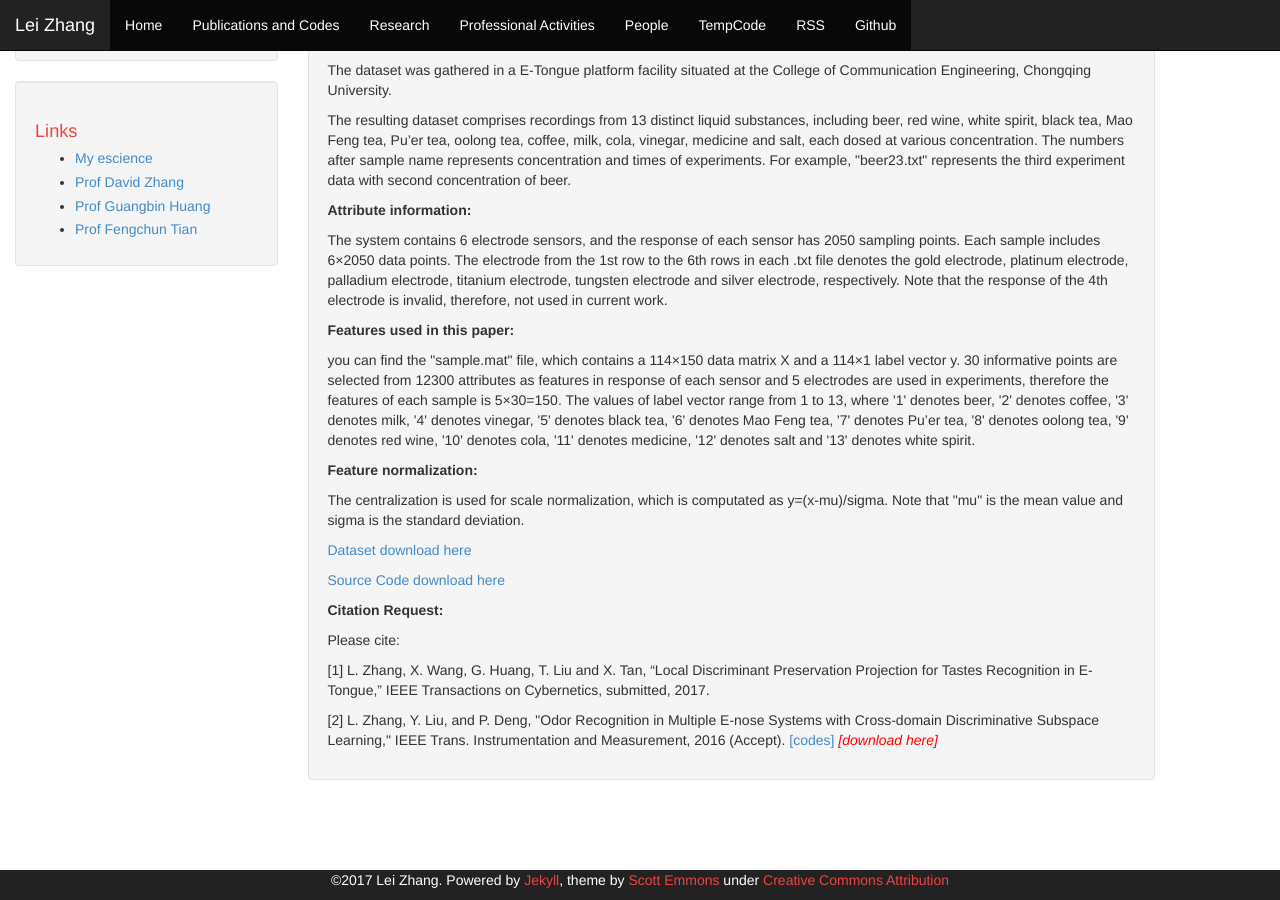
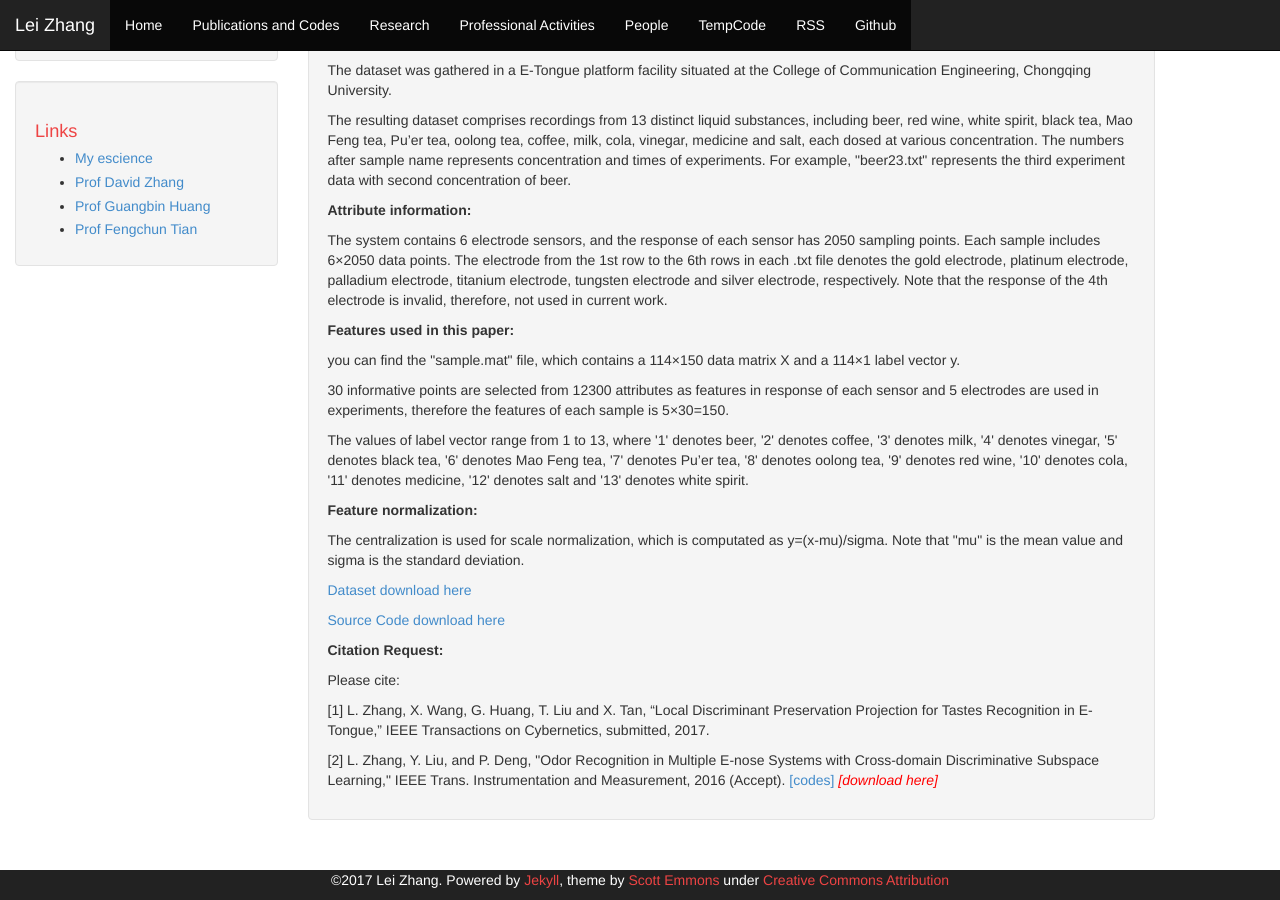
Before and after one commit to DrLeiZhang/website, a Jekyll site: the page built from tempcode.html, in a window 1280 px wide and 900 px high, scrolled down 731 px. Built offline with Jekyll 4.4.1, drawn with Linux system fonts in a browser that asks for light colours; Markdown is read by kramdown in place of the engine named in the settings.

Commit message:
Update
Signed-off-by: leizhang@cqu.edu.cn <leizhang@cqu.edu.cn>

```diff
--- a/tempcode.html
+++ b/tempcode.html
@@ -36,7 +36,9 @@ layout: default
   <p>The system contains 6 electrode sensors, and the response of each sensor has 2050 sampling points. Each sample includes 6×2050 data points. The electrode from the 1st row to the 6th rows in each .txt file denotes the gold electrode, platinum electrode, palladium electrode, titanium electrode, tungsten electrode and silver electrode, respectively. Note that the response of the 4th electrode is invalid, therefore, not used in current work.</p>
 
 <p><B>Features used in this paper:</B></p>
-  <p>you can find the "sample.mat" file, which contains a 114×150 data matrix X and a 114×1 label vector y. 30 informative points are selected from 12300 attributes as features in response of each sensor and 5 electrodes are used in experiments, therefore the features of each sample is 5×30=150. The values of label vector range from 1 to 13, where '1' denotes beer, '2' denotes coffee, '3' denotes milk, '4' denotes vinegar, '5' denotes black tea, '6' denotes Mao Feng tea, '7' denotes Pu’er tea, '8' denotes oolong tea, '9' denotes red wine, '10' denotes cola, '11' denotes medicine, '12' denotes salt and '13' denotes white spirit.</p>
+  <p>you can find the "sample.mat" file, which contains a 114×150 data matrix X and a 114×1 label vector y. </p>
+  <p>30 informative points are selected from 12300 attributes as features in response of each sensor and 5 electrodes are used in experiments, therefore the features of each sample is 5×30=150. </p>
+  <p>The values of label vector range from 1 to 13, where '1' denotes beer, '2' denotes coffee, '3' denotes milk, '4' denotes vinegar, '5' denotes black tea, '6' denotes Mao Feng tea, '7' denotes Pu’er tea, '8' denotes oolong tea, '9' denotes red wine, '10' denotes cola, '11' denotes medicine, '12' denotes salt and '13' denotes white spirit.</p>
 
 <p><B>Feature normalization: </B></p>
 <p>The centralization is used for scale normalization, which is computated as y=(x-mu)/sigma. Note that "mu" is the mean value and sigma is the standard deviation.</p>
```
